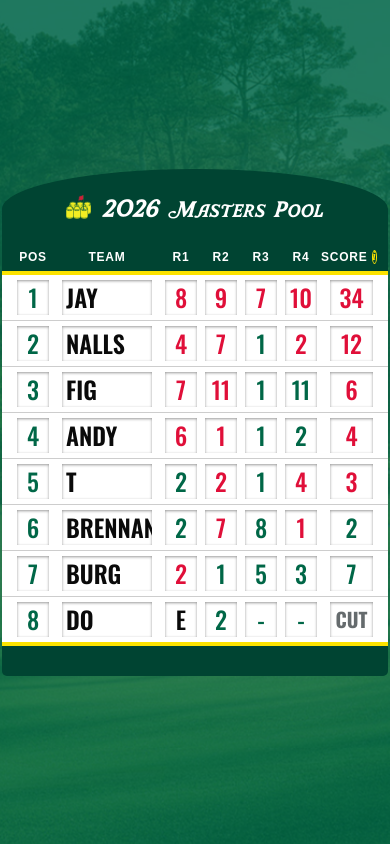
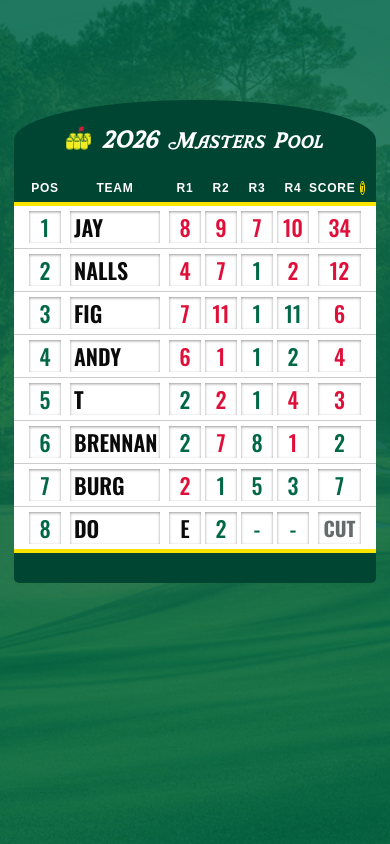
Before and after one commit to KFig21/masters-pool, a React (Vite) app: page / in a window 390 px wide. Built offline with nearby package versions, Linux system fonts and the light colour scheme.

Commit message:
mobile UI changes - WIP

```diff
--- a/src/UI/pages/leaderboard/components/teamRow/styles.scss
+++ b/src/UI/pages/leaderboard/components/teamRow/styles.scss
@@ -21,6 +21,8 @@
         background-color: var(--scoreboard-BG-row);
 
         @include mobile {
+            gap: 4px;
+
             &:hover {
                 background-color: var(--scoreboard-BG-row);
 
@@ -51,9 +53,9 @@
             font-family: 'Oswald', sans-serif;
 
             @include mobile {
-                font-size: 24px;
+                font-size: 22px;
                 padding: 0px 4px;
-                height: 35px;
+                height: 32px;
             }
 
             &.rank {
@@ -77,7 +79,7 @@
                 }
 
                 @include mobile {
-                    font-size: 24px;
+                    font-size: 22px;
                     margin: 0px 5px;
                 }
             }
--- a/src/UI/pages/leaderboard/styles.scss
+++ b/src/UI/pages/leaderboard/styles.scss
@@ -7,6 +7,10 @@
 .leaderboard-wrapper {
     background-color: transparent;
     filter: drop-shadow(0px 0px 50px rgba(255, 228, 165, 0.1));
+
+    @include mobile {
+        margin-top: 100px;
+    }
 
     .leaderboard-arch {
         background-color: var(--darkGreen);
@@ -86,6 +90,10 @@
             color: var(--scoreboard-FC-column);
             gap: 8px;
 
+            @include mobile {
+                gap: 4px;
+            }
+
             .cell {
                 font-family: "Work Sans", Arial, Helvetica, sans-serif;
                 font-size: 1rem;
--- a/src/UI/styles/index.scss
+++ b/src/UI/styles/index.scss
@@ -73,6 +73,7 @@ body {
     // Remove footer gap on mobile
     @include mobile {
         min-height: 100vh;
+        align-items: flex-start;
     }
 }
 
```
